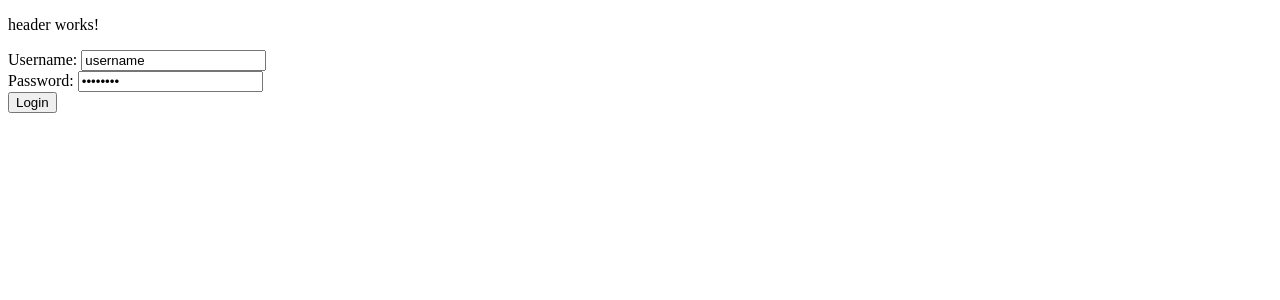
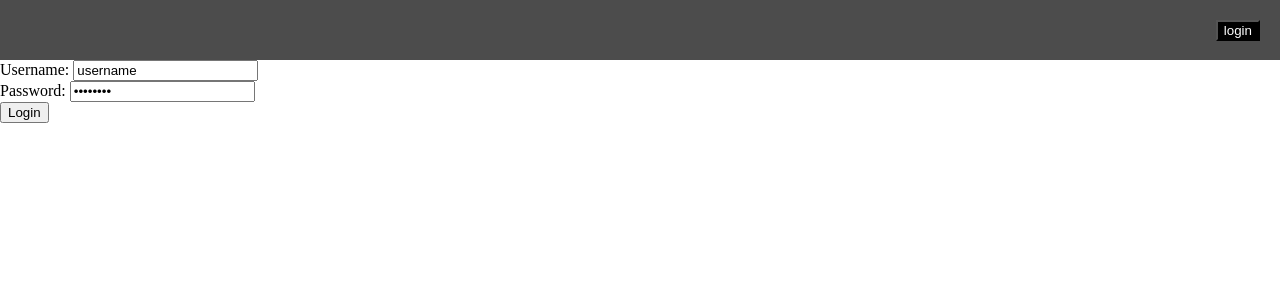
Before and after one commit to hexdump95/restapikeycloakjwt, an Angular app in the folder client/: page /login in a window 1280 px wide. Shown: the top 300 px of the page. Built offline with nearby package versions, Linux system fonts and the light colour scheme.

Commit message:
Add logout method

```diff
--- a/client/src/app/login/auth.service.ts
+++ b/client/src/app/login/auth.service.ts
@@ -1,5 +1,6 @@
 import { HttpClient, HttpHeaders } from '@angular/common/http';
 import { Injectable } from '@angular/core';
+import { Router } from '@angular/router';
 import { User } from './user';
 
 @Injectable({
@@ -8,18 +9,36 @@ import { User } from './user';
 export class AuthService {
   client_id: string = 'ng-client';
 
-  constructor(private readonly http: HttpClient) { }
+  constructor(private readonly http: HttpClient, private router: Router) { }
 
   login(user: User) {
     const body =
       `client_id=${this.client_id}&username=${user.username}&password=${user.password}&grant_type=password`;
 
     return this.http.post<any>('http://localhost:8181/auth/realms/sergio/protocol/openid-connect/token',
-      body, { headers: new HttpHeaders({ 'Content-Type': 'application/x-www-form-urlencoded' }) });
+      body, { headers: new HttpHeaders({ 'Content-Type': 'application/x-www-form-urlencoded' }) })
+      .subscribe((res) => {
+          localStorage.setItem("access_token", res.access_token);
+          localStorage.setItem("refresh_token", res.refresh_token);
+          this.router.navigate(['/']);
+        });
+  }
+
+  logout() {
+    const body =
+      `client_id=${this.client_id}&refresh_token=${this.getRefreshToken()}`;
+    localStorage.removeItem('access_token');
+    localStorage.removeItem('refresh_token');
+    return this.http.post<any>('http://localhost:8181/auth/realms/sergio/protocol/openid-connect/logout'
+      , body, { headers: new HttpHeaders({ 'Content-Type': 'application/x-www-form-urlencoded' }) });
   }
 
   getToken(): string | null {
-    return localStorage.getItem('token');
+    return localStorage.getItem('access_token');
+  }
+
+  getRefreshToken(): string | null {
+    return localStorage.getItem('refresh_token');
   }
 
 }
--- a/client/src/app/login/login.component.ts
+++ b/client/src/app/login/login.component.ts
@@ -1,6 +1,5 @@
 import { Component, OnInit } from '@angular/core';
 import { NgForm } from '@angular/forms';
-import { Router } from '@angular/router';
 import { AuthService } from './auth.service';
 import { User } from './user';
 
@@ -12,7 +11,7 @@ import { User } from './user';
 export class LoginComponent implements OnInit {
   user: User = new User();
 
-  constructor(private authService: AuthService, private router: Router) {
+  constructor(private authService: AuthService) {
     this.user.username = "username";
     this.user.password = "password";
   }
@@ -22,12 +21,7 @@ export class LoginComponent implements OnInit {
       username: form.value.username,
       password: form.value.password,
     }
-    this.authService.login(user)
-      .subscribe(
-        (res) => {
-          localStorage.setItem("token", res.access_token);
-          this.router.navigate(['/']);
-        });
+    this.authService.login(user);
     form.resetForm();
   }
 
--- a/client/src/app/questions/questions.component.ts
+++ b/client/src/app/questions/questions.component.ts
@@ -13,7 +13,6 @@ export class QuestionsComponent implements OnInit {
   constructor(private questionService: QuestionService) { }
 
   ngOnInit(): void {
-    console.log(localStorage.getItem('token'));
     this.questionService.findAll()
     .subscribe(questions => this.questions = questions);
   }
--- a/client/src/app/shared/components/header/header.component.css
+++ b/client/src/app/shared/components/header/header.component.css
@@ -0,0 +1,17 @@
+.header {
+    display: flex;
+    position: relative;
+    background-color: rgba(0, 0, 0, 70%);
+    height: 20px;
+    place-items: center;
+    padding: 20px;
+}
+
+button {
+    color: white;
+    background-color: black;
+}
+
+.space {
+    flex: 1;
+}
--- a/client/src/app/shared/components/header/header.component.html
+++ b/client/src/app/shared/components/header/header.component.html
@@ -1 +1,8 @@
-<p>header works!</p>
+<div class="header">
+    <div class="space"></div>
+    <div *ngIf="isLoggedIn(); then thenBlock else elseBlock"></div>
+    <ng-template #thenBlock><button (click)="logout()">logout</button></ng-template>
+    <ng-template #elseBlock><button (click)="login()">login</button></ng-template>
+
+
+</div>
--- a/client/src/app/shared/components/header/header.component.ts
+++ b/client/src/app/shared/components/header/header.component.ts
@@ -1,4 +1,6 @@
 import { Component, OnInit } from '@angular/core';
+import { Router } from '@angular/router';
+import { AuthService } from 'src/app/login/auth.service';
 
 @Component({
   selector: 'app-header',
@@ -7,9 +9,25 @@ import { Component, OnInit } from '@angular/core';
 })
 export class HeaderComponent implements OnInit {
 
-  constructor() { }
+  constructor(private authService: AuthService, private router: Router) { }
 
   ngOnInit(): void {
   }
 
+  isLoggedIn() {
+    const token = this.authService.getToken();
+    if(token==null) return false;
+    else return true;
+  }
+
+  login() {
+    this.router.navigate(['/login']);
+  }
+
+  logout() {
+    this.authService.logout().subscribe(r => {
+      console.log(r);
+    });
+  }
+
 }
--- a/client/src/styles.css
+++ b/client/src/styles.css
@@ -1 +1,5 @@
 /* You can add global styles to this file, and also import other style files */
+
+body {
+    margin: 0;
+}
```
